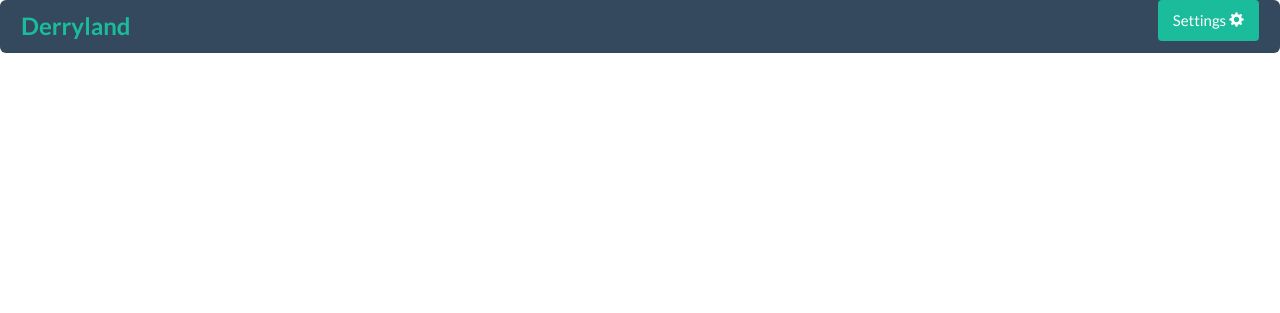
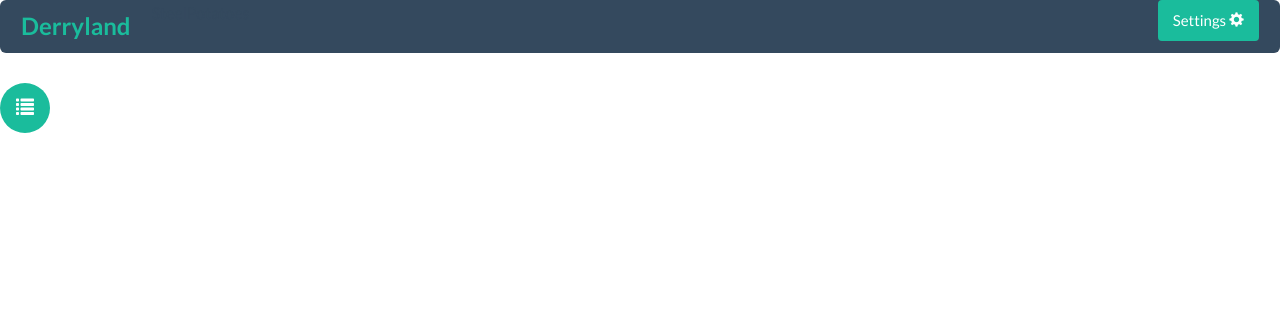
Before and after one commit to Ericil/Nations, a Python web app: template templates/test.html in a window 1280 px wide. Shown: the top 313 px of the page. Run offline with Jinja, Linux system fonts and the light colour scheme; the template is opened without the code that fills it, so the values that code supplies are empty; some libraries are stand-ins or nearby versions.

Commit message:
making sidebar

```diff
--- a/static/settings.js
+++ b/static/settings.js
@@ -1,21 +1,16 @@
 console.log("These are the settings");
-/*
-	var settings = function settings(){
-	var button = document.getElementById("settings");
-	button.addEventListener("click", function(e){
-	console.log(this);
-	this.children[1].classList.toggle("show");
-	});
 
-	window.addEventListener("click", function(e){
-	if (!e.target.matches('.dropbtn')){
-	var options = document.getElementsByClassName("dropdown-content");
-	for (var i = 0; i < options.length; i++){
-	if (options[i].classList.contains('show'))
-	options[i].classList.remove('show');
-	}
-	}
-	});
-	};
+var makeOptions = function makeOptions(){
+    var button = document.createElement("button");
+    button.type = "button";
+    button.className = "btn btn-primary btn-circle btn-lg";
+    var icon = document.createElement("span");
+    icon.className = "glyphicon glyphicon-list";
 
-*/
+    button.appendChild(icon);
+    document.getElementById("sideoptions").appendChild(button);
+
+};
+
+
+makeOptions();
--- a/templates/test.html
+++ b/templates/test.html
@@ -1,7 +1,6 @@
 <!DOCTYPE html>
 <html>
   <meta charset ="UTF-8">
-
   <head>
     <title>DomiNation</title>
     <!-- Loading Bootstrap -->
@@ -11,8 +10,24 @@
     <link rel="shortcut icon" href="img/favicon.ico">
 
     <style>
+      .btn-circle {
+      width: 30px;
+      height: 30px;
+      text-align: center;
+      padding: 6px 0;
+      font-size: 12px;
+      line-height: 1.428571429;
+      border-radius: 15px;
+      }
 
-
+      .btn-circle.btn-lg {
+      width: 50px;
+      height: 50px;
+      padding: 10px 16px;
+      font-size: 18px;
+      line-height: 1.33;
+      border-radius: 25px;
+      }
     </style>
   </head>
 
@@ -46,7 +61,9 @@
     </nav>
 
 
+    <div id="sideoptions">
 
+    </div>
 
     <script src="dist/js/vendor/jquery.min.js"></script>
     <script src="dist/js/flat-ui.min.js"></script>
```
Lines whose indentation alone changed are shown as unchanged.
